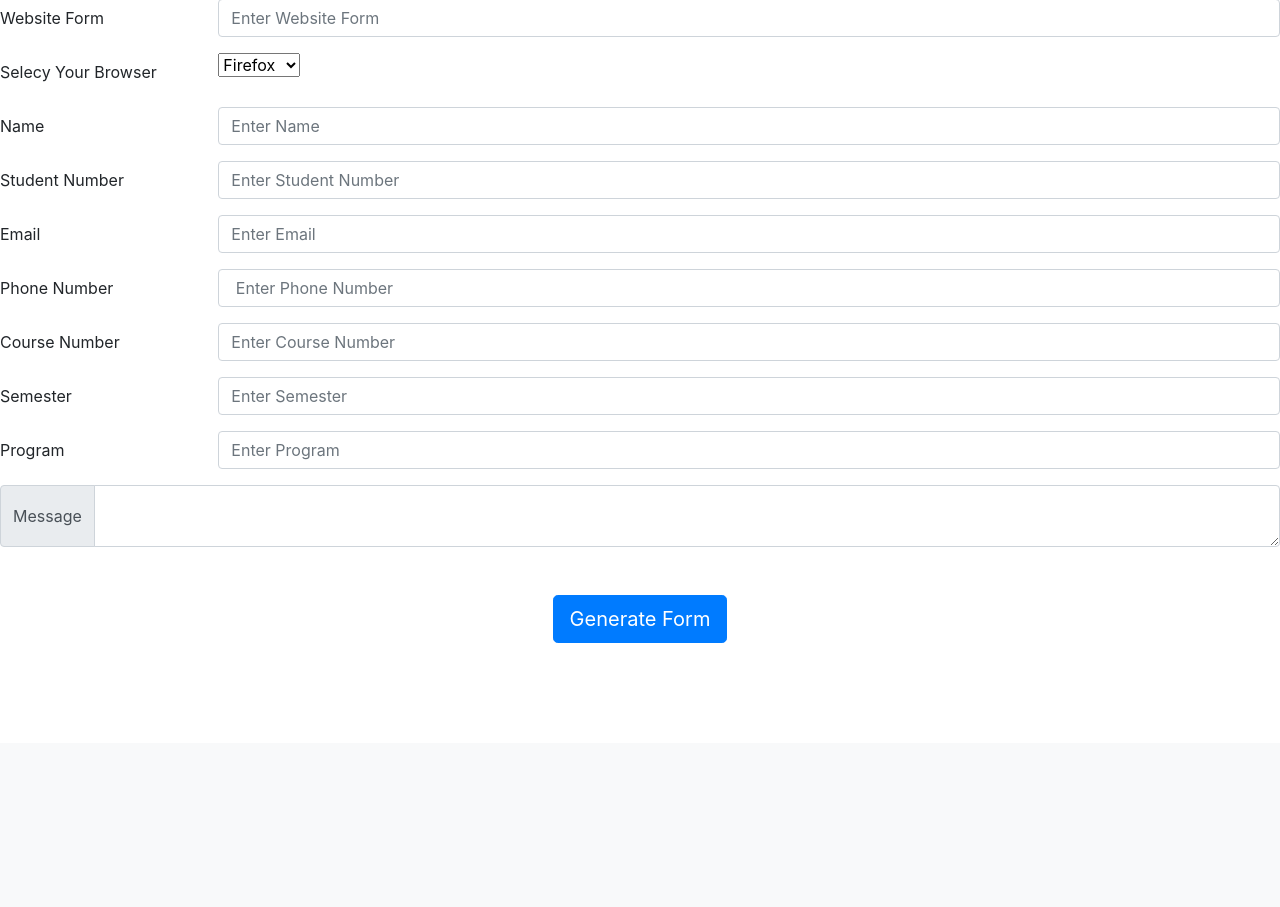
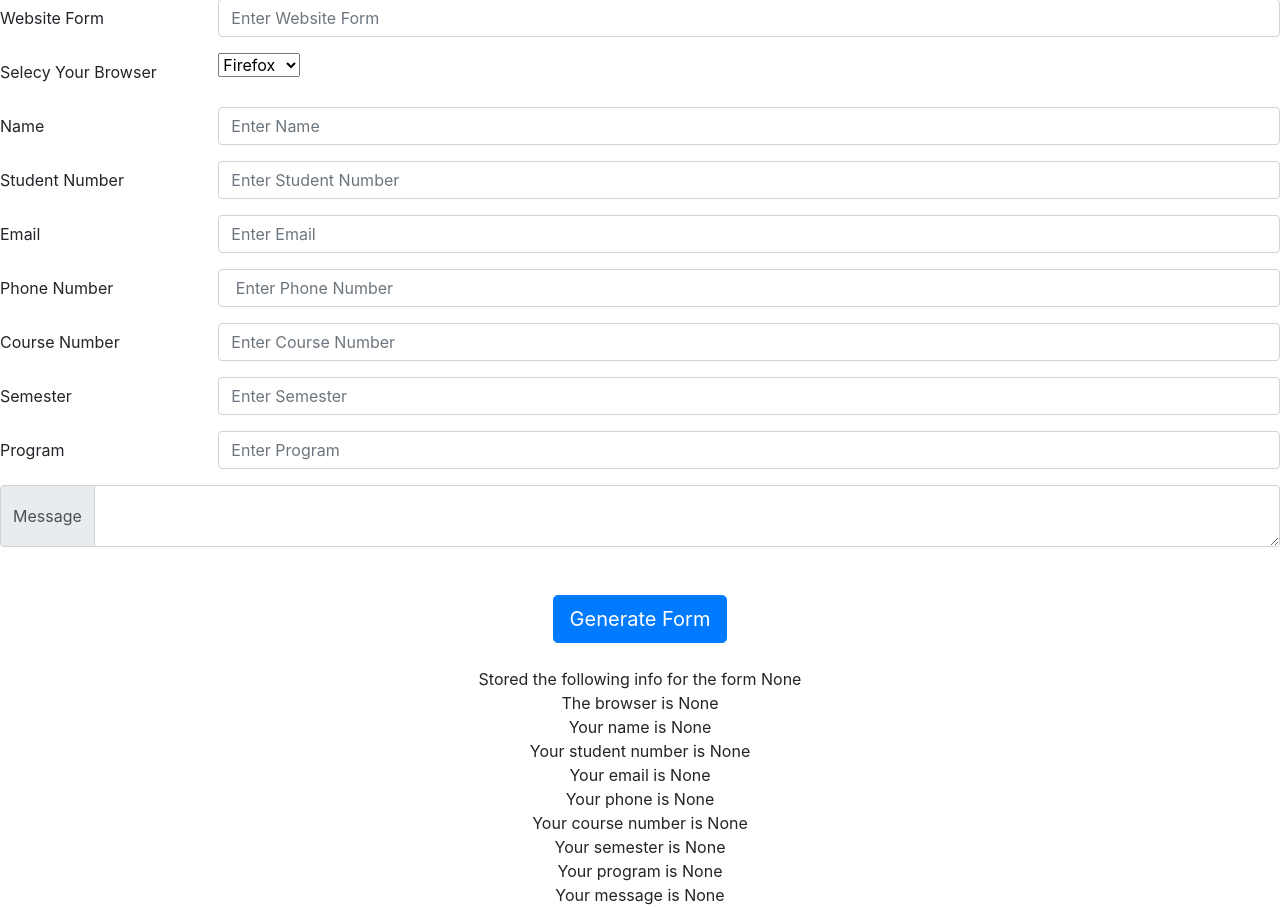
Before and after one commit to andrei-sandor/TheAutomator, a Flask app: page /form in a window 1280 px wide. Shown: the part 57-964 px from the top of the page. Before the commit the page ends 700 px from the top, so only its background shows below. Run offline with Flask 3, Linux system fonts and the light colour scheme; parts of the project's set-up code (start-up, migrations or seed data) failed here and were passed over; some libraries are stand-ins or nearby versions.

Commit message:
Finish UI for form and email

```diff
--- a/app.py
+++ b/app.py
@@ -3,6 +3,8 @@
 from flask_sqlalchemy import SQLAlchemy
 from flask_migrate import Migrate, migrate
 from passwordAutomator import *
+from emailAutomator import *
+from formAutomator import *
 
 app = Flask(__name__)
 app.debug = True
@@ -61,9 +63,18 @@
                                     special=special,
                                     password=password)
 
-@app.route('/email')
+@app.route('/email', methods=["POST", "GET"])
 def email():
-    return render_template('email.html')
+    staticEmail = request.form.get("staticEmail")
+    inputPassword = request.form.get("inputPassword")
+    staticEmail2 = request.form.get("staticEmail2")
+    message = request.form.get("message")
+    if staticEmail is not None and inputPassword is not None and staticEmail2 is not None:
+        automateMessage(staticEmail,inputPassword,staticEmail2)
+    return render_template('email.html', staticEmail=staticEmail,
+                               inputPassword=inputPassword,
+                               staticEmail2=staticEmail2,
+                               message=message)
 
 @app.route('/excel')
 def excel():
@@ -74,9 +85,31 @@
     return render_template('currency.html')
 
 
-@app.route('/form')
+@app.route('/form', methods=["POST", "GET"])
 def add_data():
-    return render_template('form.html')
+    websiteForm = request.form.get("websiteForm")
+    browser = request.form.get("browser")
+    name = request.form.get("name")
+    studentNumber = request.form.get("studentNumber")
+    emailForm = request.form.get("emailForm")
+    phone = request.form.get("phone")
+    courseNumber = request.form.get("courseNumber")
+    semester = request.form.get("semester")
+    program = request.form.get("program")
+    message = request.form.get("message")
+
+    if websiteForm is not None and browser is not None and name is not None and studentNumber is not None and emailForm is not None and phone is not None and courseNumber is not None and semester is not None and program is not None:
+        form_automator(websiteForm,browser,name,studentNumber,phone,courseNumber,semester,program)
+    return render_template('form.html', websiteForm=websiteForm,
+                           browser=browser,
+                           name=name,
+                           studentNumber=studentNumber,
+                           emailForm=emailForm,
+                           phone=phone,
+                           courseNumber=courseNumber,
+                           semester=semester,
+                           program=program,
+                           message=message)
 
 
 # function to add profiles
--- a/templates/form.html
+++ b/templates/form.html
@@ -43,17 +43,17 @@
     <script src="https://code.jquery.com/jquery-3.3.1.slim.min.js" integrity="sha384-q8i/X+965DzO0rT7abK41JStQIAqVgRVzpbzo5smXKp4YfRvH+8abtTE1Pi6jizo" crossorigin="anonymous"></script>
     <script src="https://cdnjs.cloudflare.com/ajax/libs/popper.js/1.14.7/umd/popper.min.js" integrity="sha384-UO2eT0CpHqdSJQ6hJty5KVphtPhzWj9WO1clHTMGa3JDZwrnQq4sF86dIHNDz0W1" crossorigin="anonymous"></script>
     <script src="https://stackpath.bootstrapcdn.com/bootstrap/4.3.1/js/bootstrap.min.js" integrity="sha384-JjSmVgyd0p3pXB1rRibZUAYoIIy6OrQ6VrjIEaFf/nJGzIxFDsf4x0xIM+B07jRM" crossorigin="anonymous"></script>
-<form>
+<form action="{{ url_for('add_data')}}" method="post">
   <div class="form-group row">
     <label class="col-sm-2 col-form-label">Website Form</label>
     <div class="col-sm-10">
-      <input type="email" class="form-control" id="websiteForm" aria-describedby="emailHelp" placeholder="Enter Website Form">
+      <input class="form-control" id="websiteForm" name="websiteForm" aria-describedby="emailHelp" placeholder="Enter Website Form">
     </div>
   </div>
         <div class="form-group row">
     <label class="col-sm-2 col-form-label">Selecy Your Browser</label>
     <div class="col-sm-10">
-      <select class="form-select" aria-label="Default select example">
+      <select class="form-select" id="browser" name="browser" aria-label="Default select example">
 
   <option selected>Firefox</option>
   <option value="Chrome">Chrome</option>
@@ -67,45 +67,45 @@
   <div class="form-group row">
     <label class="col-sm-2 col-form-label">Name</label>
     <div class="col-sm-10">
-      <input class="form-control" id="Name" placeholder="Enter Name">
+      <input class="form-control" id="name" name="name" placeholder="Enter Name">
     </div>
   </div>
   </div>
     <div class="form-group row">
     <label class="col-sm-2 col-form-label">Student Number</label>
     <div class="col-sm-10">
-      <input  class="form-control" id="stuentNumber" aria-describedby="emailHelp" placeholder="Enter Student Number">
+      <input  class="form-control" id="studentNumber" name="studentNumber" aria-describedby="emailHelp" placeholder="Enter Student Number">
     </div>
   </div>
 
     <div class="form-group row">
-    <label for="staticEmail" class="col-sm-2 col-form-label">Email</label>
+    <label class="col-sm-2 col-form-label">Email</label>
     <div class="col-sm-10">
-      <input type="email" class="form-control" id="emailForm" aria-describedby="emailHelp" placeholder="Enter Email">
+      <input type="email" class="form-control" id="emailForm" name="emailForm" aria-describedby="emailHelp" placeholder="Enter Email">
     </div>
   </div>
       <div class="form-group row">
     <label class="col-sm-2 col-form-label">Phone Number</label>
     <div class="col-sm-10">
-      <input  class="form-control" id="phone" placeholder=" Enter Phone Number">
+      <input  class="form-control" id="phone" name="phone" placeholder=" Enter Phone Number">
     </div>
   </div>
     <div class="form-group row">
     <label class="col-sm-2 col-form-label">Course Number</label>
     <div class="col-sm-10">
-      <input  class="form-control" id="courseNumber" placeholder="Enter Course Number">
+      <input  class="form-control" id="courseNumber" id="courseNumber" placeholder="Enter Course Number">
     </div>
   </div>
     <div class="form-group row">
     <label class="col-sm-2 col-form-label">Semester</label>
     <div class="col-sm-10">
-      <input  class="form-control" id="semester" placeholder="Enter Semester">
+      <input  class="form-control" id="semester" name="semester" placeholder="Enter Semester">
     </div>
   </div>
     <div class="form-group row">
     <label class="col-sm-2 col-form-label">Program</label>
     <div class="col-sm-10">
-      <input  class="form-control" id="Program" placeholder="Enter Program">
+      <input  class="form-control" id="program" name="program" placeholder="Enter Program">
     </div>
   </div>
   </div>
@@ -115,13 +115,35 @@
   <div class="input-group-prepend">
     <span class="input-group-text">Message</span>
   </div>
-  <textarea class="form-control" aria-label="Message"></textarea>
+  <textarea class="form-control" id="message" name="message" aria-label="Message"></textarea>
 </div>
 <br>
     <br>
 
   <div class="col-md-12 text-center">
-  <button type="button" class="btn btn-primary btn-lg">Generate Form</button>
+  <button type="submit" class="btn btn-primary btn-lg">Generate Form</button>
+
+      <br>
+      <br>
+      <h8> Stored the following info for the form {{ websiteForm }} </h8>
+      <br>
+      <h8> The browser is {{ browser }} </h8>
+      <br>
+      <h8> Your name is {{ name }} </h8>
+      <br>
+      <h8> Your student number is {{ studentNumber }} </h8>
+      <br>
+      <h8> Your email is {{ emailForm }} </h8>
+      <br>
+      <h8> Your phone is {{ phone }} </h8>
+      <br>
+      <h8> Your course number is {{ courseNumber }} </h8>
+      <br>
+      <h8> Your semester is {{ semester }} </h8>
+      <br>
+      <h8> Your program is {{ program }} </h8>
+      <br>
+      <h8> Your message is {{ message }} </h8>
   </div>
 </form>
 </body>
```
Also changed, not shown: templates/email.html (+16 -12 lines).
